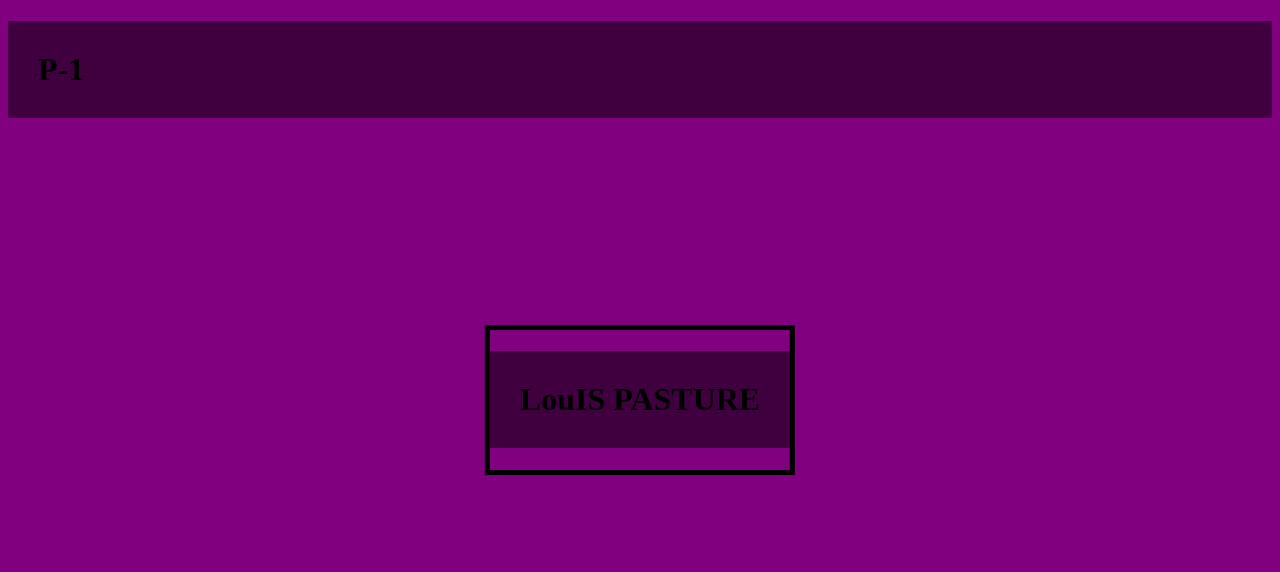
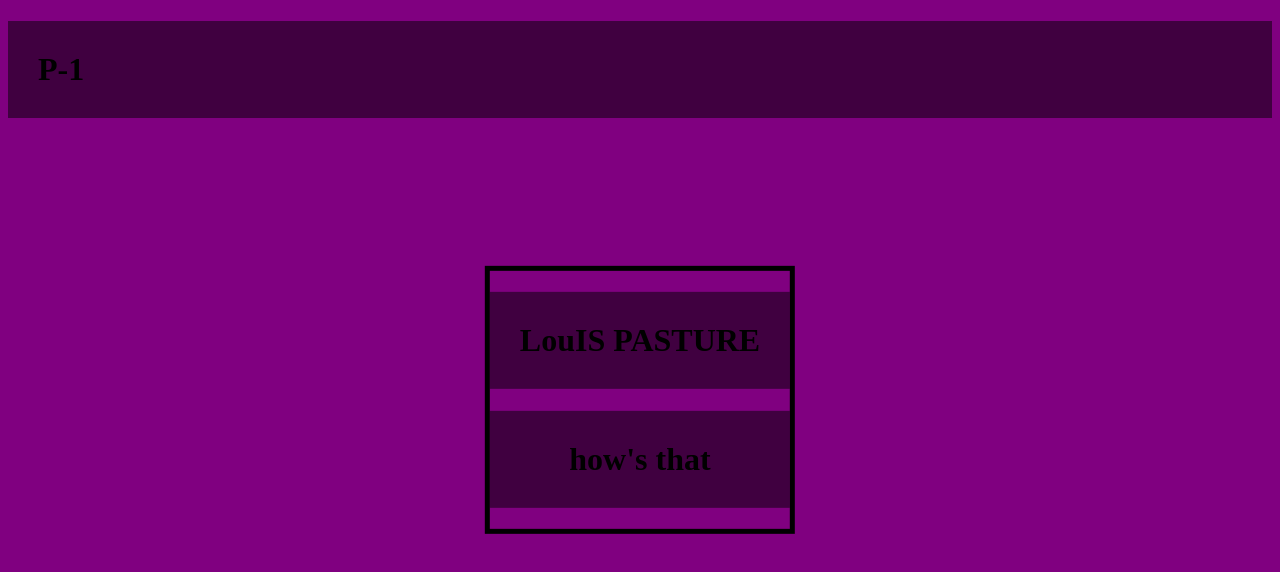
Before and after one commit to harshBansal47/beginners-2, a plain HTML site: page index-2.html in a window 1280 px wide. Drawn offline with Linux system fonts and the light colour scheme.

Commit message:
Update index-2.html

```diff
--- a/index-2.html
+++ b/index-2.html
@@ -9,6 +9,7 @@
     <h1>P-1</h1>
     <div class = "heading">
   <h1>LouIS PASTURE</h1>
+      <h1>how's that</h1>
   </div>
   </body>
 </html>
```
